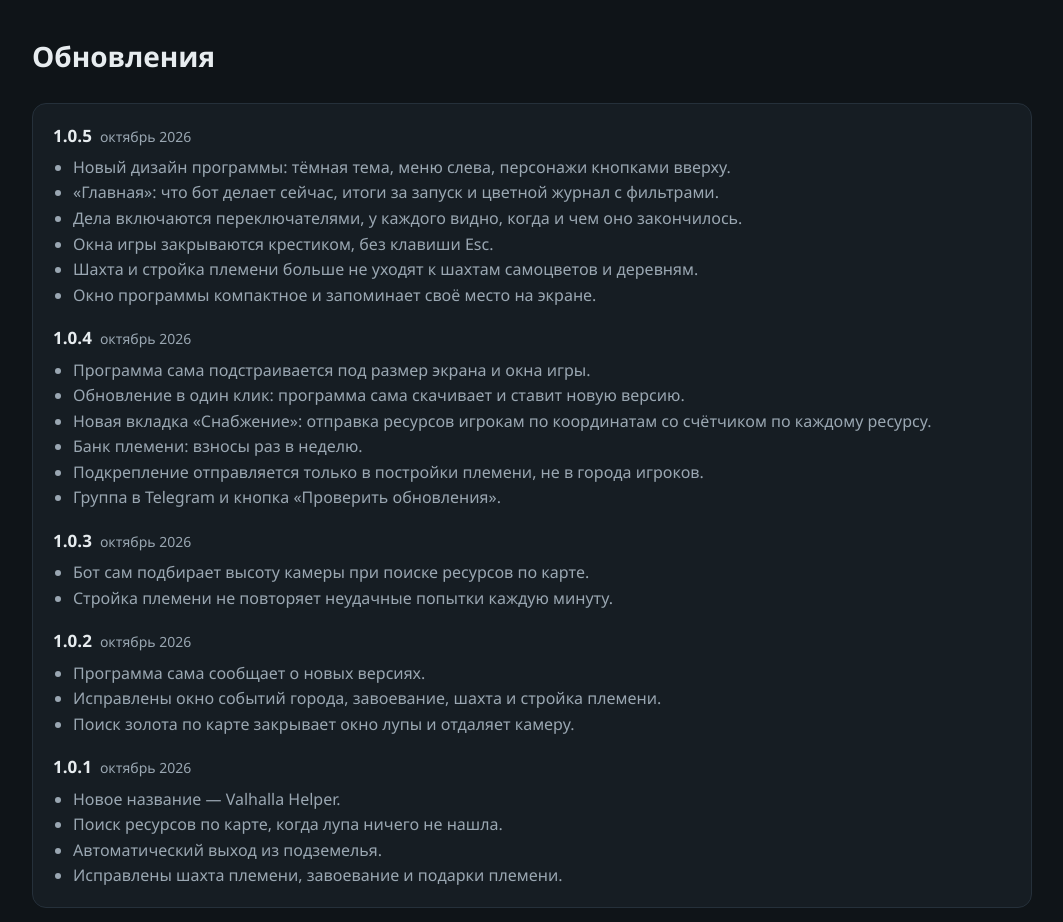
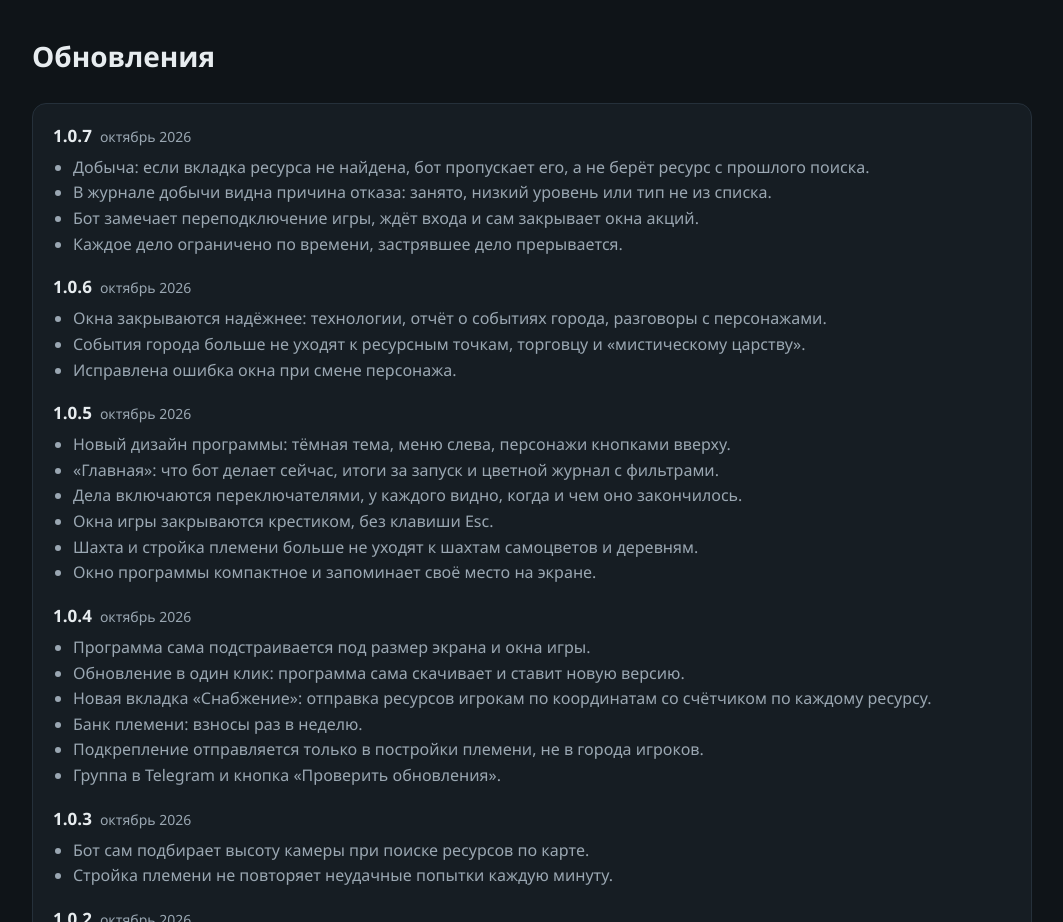
Before and after one commit to yakovshahiev-art/valhalla-helper, a plain HTML site: page index.html in a window 1280 px wide. Shown: the part 2520-3442 px from the top of the page, without its empty margins (108-1171 px from the left). Drawn offline with Linux system fonts and the light colour scheme.

Commit message:
Update site to 1.0.7 (index.html)

```diff
--- a/index.html
+++ b/index.html
@@ -94,7 +94,7 @@
         <svg width="20" height="20" viewBox="0 0 24 24" aria-hidden="true"><path d="M21.5 4.2 2.9 11.4c-1 .4-1 1.6.1 1.9l4.6 1.4 1.8 5.5c.2.7 1.1.9 1.6.4l2.6-2.4 4.8 3.5c.6.4 1.4.1 1.6-.6L23 5.4c.2-.9-.7-1.6-1.5-1.2zM9.6 14.4l-.4 3.6-1.3-4 9.6-6.1z" fill="#2aabee"/></svg>
         Группа в Telegram
       </a>
-      <div class="meta">Версия <b id="ver">1.0.5</b> · Windows 10/11 · ~480 МБ · бесплатно</div>
+      <div class="meta">Версия <b id="ver">1.0.7</b> · Windows 10/11 · ~480 МБ · бесплатно</div>
     </div>
   </div>
 
@@ -156,7 +156,20 @@
     <div class="wrap">
       <h2>Обновления</h2>
       <div class="log" id="notes">
-        <h3>1.0.5<span class="date">октябрь 2026</span></h3>
+        <h3>1.0.7<span class="date">октябрь 2026</span></h3>
+        <ul>
+          <li>Добыча: если вкладка ресурса не найдена, бот пропускает его, а не берёт ресурс с прошлого поиска.</li>
+          <li>В журнале добычи видна причина отказа: занято, низкий уровень или тип не из списка.</li>
+          <li>Бот замечает переподключение игры, ждёт входа и сам закрывает окна акций.</li>
+          <li>Каждое дело ограничено по времени, застрявшее дело прерывается.</li>
+        </ul>
+        <h3 style="margin-top:16px">1.0.6<span class="date">октябрь 2026</span></h3>
+        <ul>
+          <li>Окна закрываются надёжнее: технологии, отчёт о событиях города, разговоры с персонажами.</li>
+          <li>События города больше не уходят к ресурсным точкам, торговцу и «мистическому царству».</li>
+          <li>Исправлена ошибка окна при смене персонажа.</li>
+        </ul>
+        <h3 style="margin-top:16px">1.0.5<span class="date">октябрь 2026</span></h3>
         <ul>
           <li>Новый дизайн программы: тёмная тема, меню слева, персонажи кнопками вверху.</li>
           <li>«Главная»: что бот делает сейчас, итоги за запуск и цветной журнал с фильтрами.</li>
```
